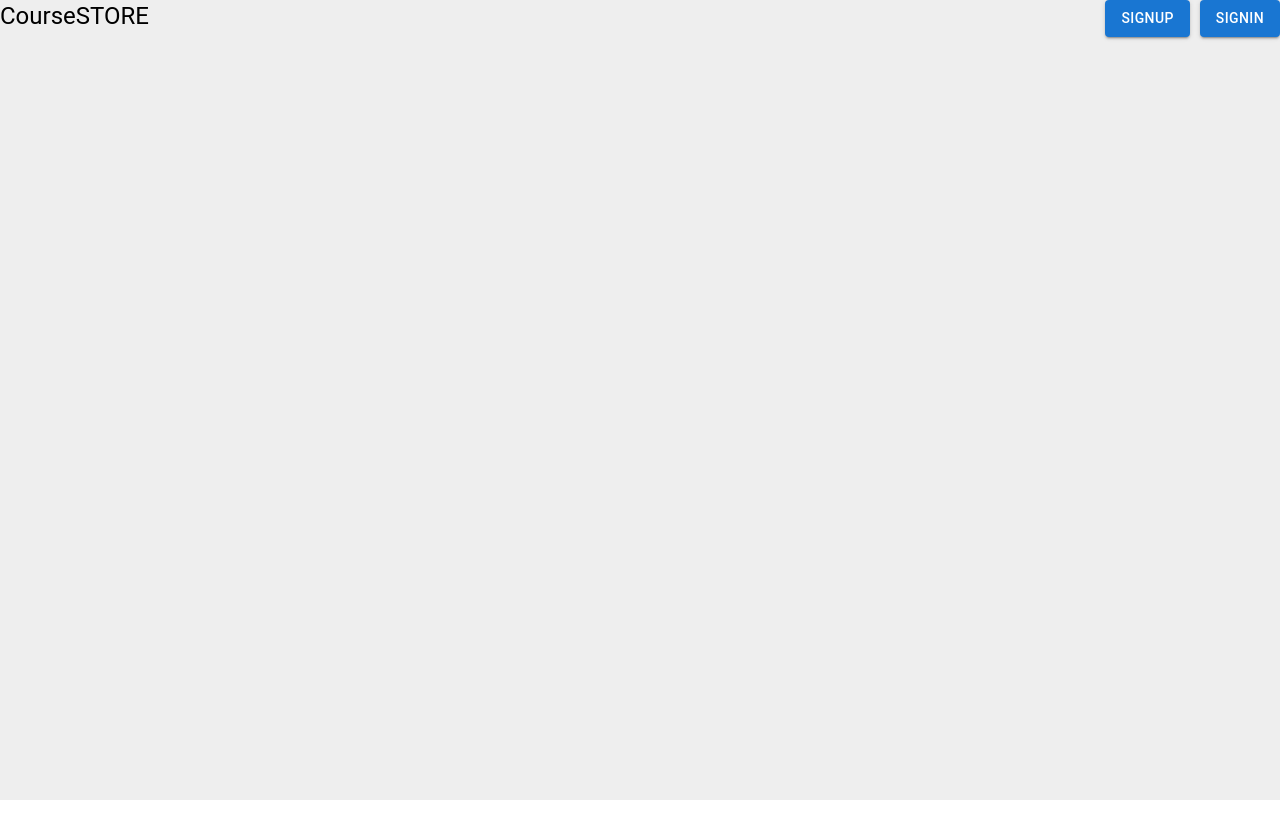
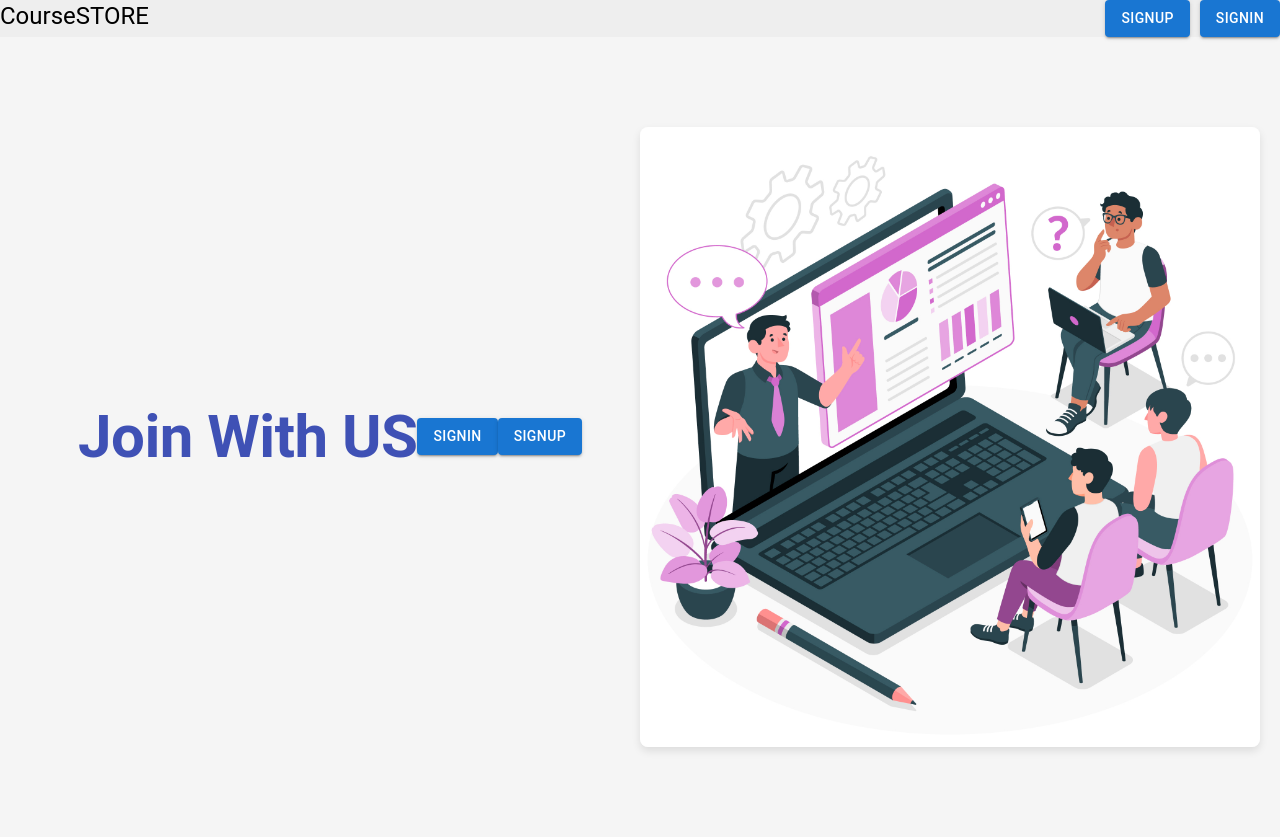
Before and after one commit to mahi642/MERN-App-course-seller, a React (Vite) app in the folder frontend/: page /landing in a window 1280 px wide. Before the commit the page ends 800 px from the top, so only its background shows below. Built offline with nearby package versions, Linux system fonts and the light colour scheme; no server answers.

Commit message:
landing-page

```diff
--- a/frontend/src/App.jsx
+++ b/frontend/src/App.jsx
@@ -6,6 +6,7 @@ import AddCourse from "./components/AddCourse.jsx";
 import Courses from "./components/Courses.jsx"
 import EditCourse from "./components/EditCourse.jsx"
 import { BrowserRouter as Router, Routes, Route } from "react-router-dom";
+import LandingPage from "./components/LandingPage.jsx";
 
 function App() {
   return (
@@ -22,6 +23,7 @@ function App() {
           <Route path="/addcourse" element={<AddCourse />} />
           <Route path = "/courses" element ={<Courses/>}/>
           <Route path = "/editCourse/:courseId" element = {<EditCourse/>}/>
+          <Route path = "/landing" element= {<LandingPage/>}></Route>
         </Routes>
       </Router>
     </div>
--- /dev/null
+++ b/frontend/src/components/LandingPage.jsx
@@ -0,0 +1,52 @@
+import React from "react";
+import { Typography, Grid, Button } from "@mui/material";
+
+const LandingPage = () => {
+  return (
+    <Grid container style={styles.container}>
+      <Grid item xs={12} md={6} style={styles.textContainer}>
+        <Typography variant="h2" style={styles.typography}>
+          Join With US
+        </Typography>
+
+
+        <Button variant="contained">SignIn</Button>
+        <Button variant="contained">SignUp</Button>
+      </Grid>
+      <Grid item xs={12} md={6} style={styles.imageContainer}>
+        <img style={styles.image} src="/6491439.jpg" alt="image" />
+      </Grid>
+    </Grid>
+  );
+};
+
+const styles = {
+  container: {
+    height: "100vh",
+    padding: "20px",
+    backgroundColor: "#f5f5f5",
+  },
+  textContainer: {
+    display: "flex",
+    justifyContent: "center",
+    alignItems: "center",
+  },
+  typography: {
+    color: "#3f51b5",
+    fontWeight: "bold",
+    textAlign: "center",
+  },
+  imageContainer: {
+    display: "flex",
+    justifyContent: "center",
+    alignItems: "center",
+  },
+  image: {
+    maxWidth: "100%",
+    height: "auto",
+    borderRadius: "8px",
+    boxShadow: "0 4px 8px rgba(0, 0, 0, 0.1)",
+  },
+};
+
+export default LandingPage;
```
Also changed, not shown: frontend/public/6491439.jpg (added), 1 other file (tests, documents, lock files or other folders).
